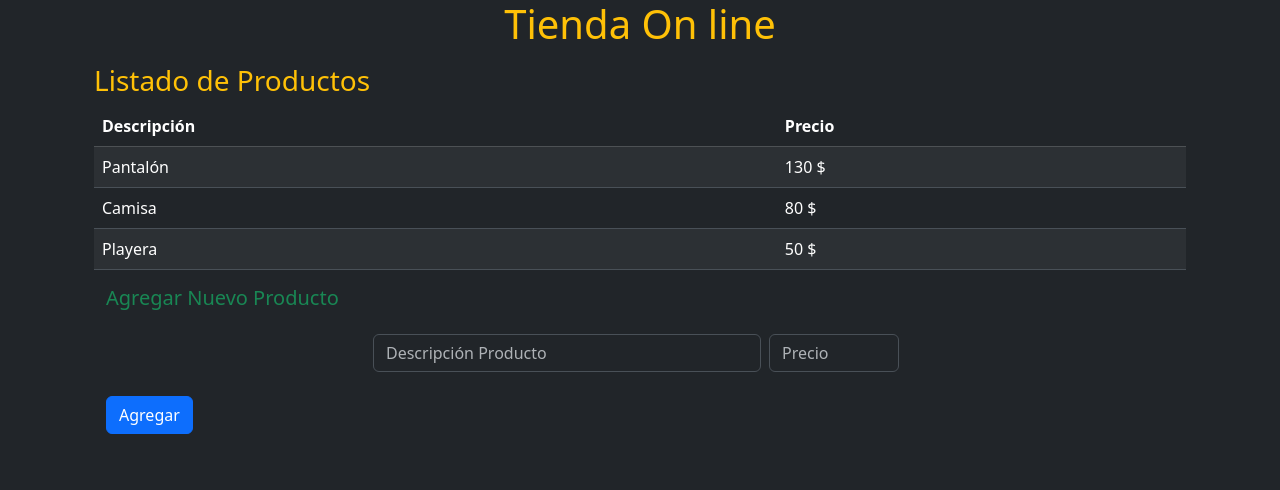
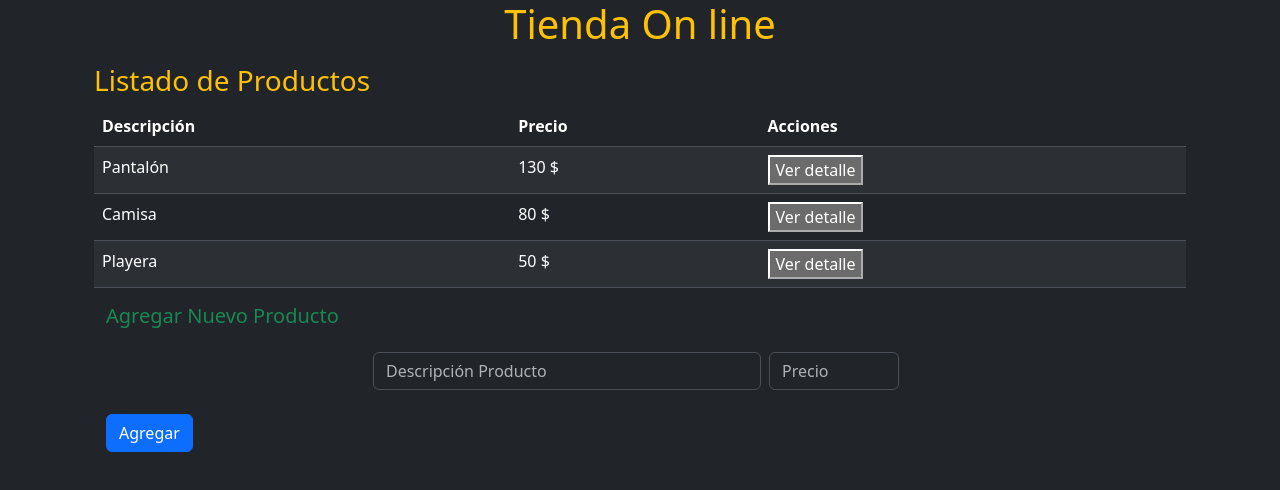
Before and after one commit to ArnBon/Tienda-OnLine, an Angular app: page / in a window 1280 px wide. Shown: the top 490 px of the page. Built offline with nearby package versions, Linux system fonts and the light colour scheme.

Commit message:
listo clase 49 emitir mensajes con servicios

```diff
--- a/package.json
+++ b/package.json
@@ -37,7 +37,7 @@
     "@angular/build": "^20.3.8",
     "@angular/cli": "^20.3.8",
     "@angular/compiler-cli": "^20.3.0",
-    "@types/jasmine": "~5.1.0",
+    "@types/jasmine": "~4.3.0",
     "jasmine-core": "~5.9.0",
     "karma": "~6.4.0",
     "karma-chrome-launcher": "~3.2.0",
--- a/src/app/listado-productos-component/listado-productos-component.html
+++ b/src/app/listado-productos-component/listado-productos-component.html
@@ -6,6 +6,7 @@
       <tr>
         <th scope="col">Descripción</th>
         <th scope="col">Precio</th>
+        <th scope="col">Acciones</th>
       </tr>
     </thead>
     <tbody>
--- a/src/app/listado-productos-component/listado-productos-component.ts
+++ b/src/app/listado-productos-component/listado-productos-component.ts
@@ -15,7 +15,11 @@ export class ListadoProductosComponent {
 
   productos: ProductoModel[] = [];
 
-  constructor(private productoService: ProductoService){}
+  constructor(private productoService: ProductoService){
+    this.productoService.detalleProductoEmitter.subscribe(producto => {
+      alert(`Producto: ${producto.descripcion}\nPrecio: ${producto.precio} $`);
+    });
+  }
 
   ngOnInit(){
     this.productos = this.productoService.productos;
--- a/src/app/producto-component/producto-component.html
+++ b/src/app/producto-component/producto-component.html
@@ -1,2 +1,3 @@
 <td>{{productoModel.descripcion}}</td>
 <td>{{productoModel.precio}} $</td>
+<td><button (click)="emitirDetalleProducto()">Ver detalle</button></td>
--- a/src/app/producto-component/producto-component.ts
+++ b/src/app/producto-component/producto-component.ts
@@ -1,6 +1,7 @@
 import { Component, Input } from '@angular/core';
 import { ProductoModel } from './productoModel';
 import { CommonModule } from '@angular/common';
+import { ProductoService } from '../producto-service';
 
 @Component({
   selector: '[app-producto-component]',
@@ -12,4 +13,11 @@ export class ProductoComponent {
 
  @Input() productoModel!: ProductoModel;
 
+ constructor(private productoService: ProductoService) { }
+
+  emitirDetalleProducto() {
+    //usamos el eventEmitter del servicio para emitir el producto seleccionado
+    this.productoService.detalleProductoEmitter.emit(this.productoModel);
+  }
+
 }
--- a/src/app/producto-service.ts
+++ b/src/app/producto-service.ts
@@ -1,4 +1,4 @@
-import { Injectable } from '@angular/core';
+import { EventEmitter, Injectable } from '@angular/core';
 import { ProductoModel } from './producto-component/productoModel';
 
 @Injectable({
@@ -12,6 +12,8 @@ export class ProductoService {
     new ProductoModel('Playera', 50.0),
   ];
 
+  detalleProductoEmitter = new EventEmitter<ProductoModel>();
+
   agregarProducto(producto: ProductoModel){
     this.productos.push(producto);
   }
```
Also changed, not shown: 1 other file (tests, documents, lock files or other folders).
